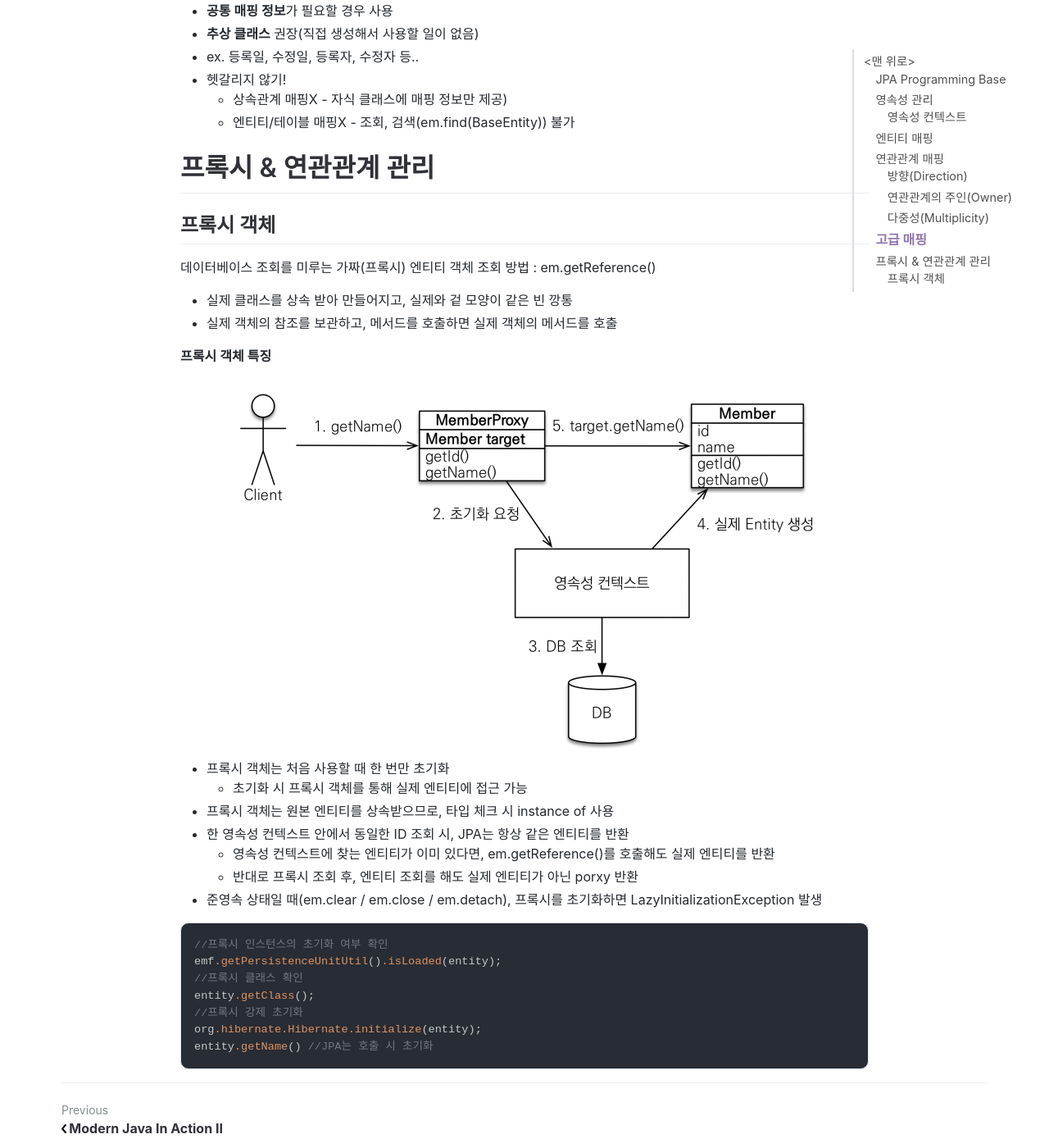
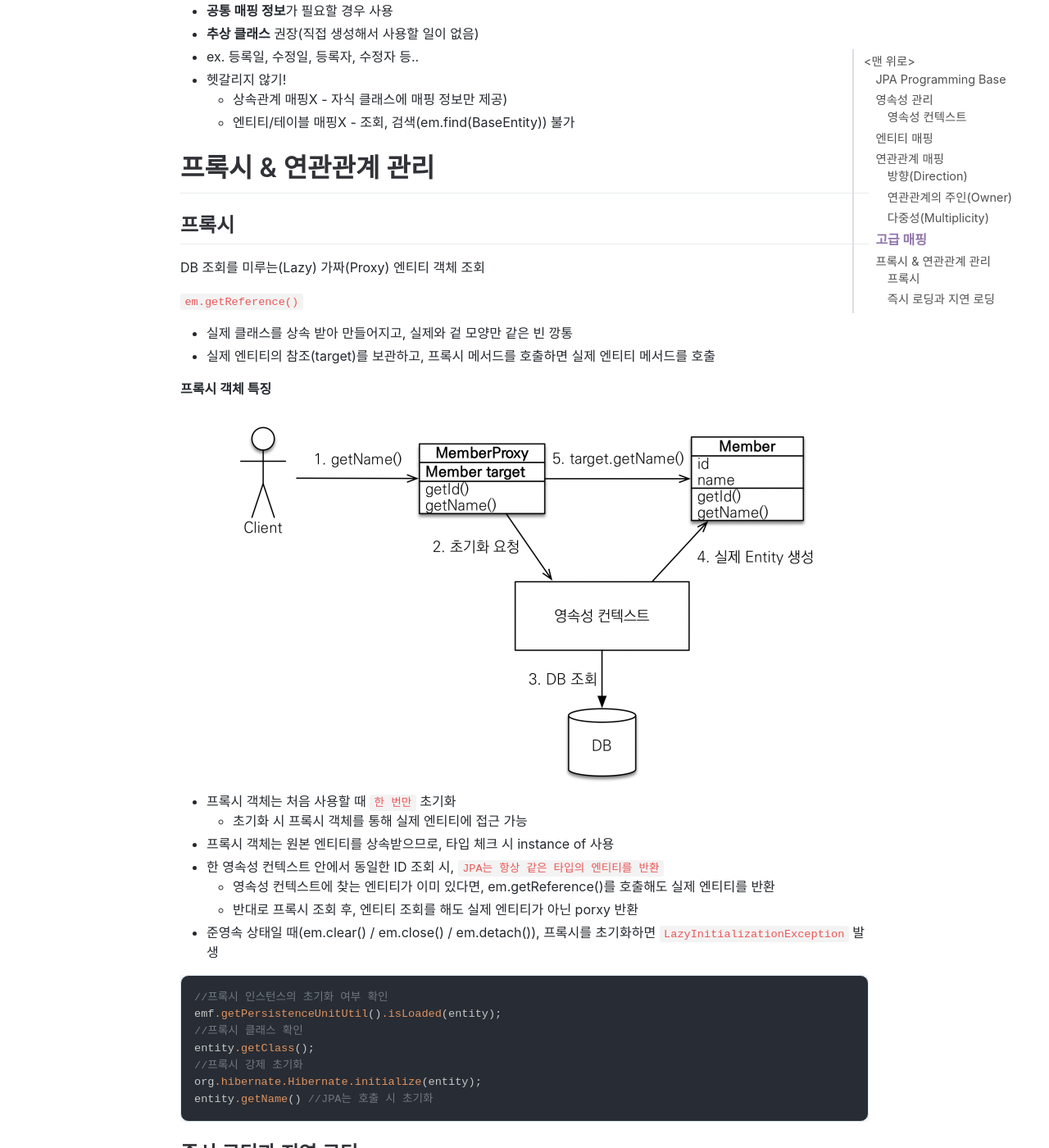
Before and after one commit to jihunparkme/jihunparkme.github.io, a Jekyll site: the page built from _posts/2022-03-29-JPA-Programming-base.md, in a window 1280 px wide and 1400 px high, scrolled down 15667 px. Shown: the whole window at 82% size. Built offline with Jekyll 4.4.1, drawn with Linux system fonts in a browser that asks for light colours; nearby versions of some CDN libraries; comment, search, counter and statistics services are not loaded.

Commit message:
edit: proxy contents

````diff
--- a/_posts/2022-03-29-JPA-Programming-base.md
+++ b/_posts/2022-03-29-JPA-Programming-base.md
@@ -624,24 +624,26 @@ public abstract class Item {
 
 # 프록시 & 연관관계 관리
 
-## 프록시 객체
+## 프록시
 
-데이터베이스 조회를 미루는 가짜(프록시) 엔티티 객체 조회 방법 : em.getReference()
+DB 조회를 미루는(Lazy) 가짜(Proxy) 엔티티 객체 조회
 
-- 실제 클래스를 상속 받아 만들어지고, 실제와 겉 모양이 같은 빈 깡통
-- 실제 객체의 참조를 보관하고, 메서드를 호출하면 실제 객체의 메서드를 호출
+`em.getReference()`
+
+- 실제 클래스를 상속 받아 만들어지고, 실제와 겉 모양만 같은 빈 깡통
+- 실제 엔티티의 참조(target)를 보관하고, 프록시 메서드를 호출하면 실제 엔티티 메서드를 호출
 
 **프록시 객체 특징**
 
-<center><img src="https://raw.githubusercontent.com/jihunparkme/jihunparkme.github.io/master/post_img/jpa/proxy.png" width="80%"></center>
+<center><img src="https://raw.githubusercontent.com/jihunparkme/jihunparkme.github.io/master/post_img/jpa/proxy.png" width="70%"></center>
 
-- 프록시 객체는 처음 사용할 때 한 번만 초기화
+- 프록시 객체는 처음 사용할 때 `한 번만` 초기화
   - 초기화 시 프록시 객체를 통해 실제 엔티티에 접근 가능
 - 프록시 객체는 원본 엔티티를 상속받으므로, 타입 체크 시 instance of 사용
-- 한 영속성 컨텍스트 안에서 동일한 ID 조회 시, JPA는 항상 같은 엔티티를 반환
+- 한 영속성 컨텍스트 안에서 동일한 ID 조회 시, `JPA는 항상 같은 타입의 엔티티를 반환`
   - 영속성 컨텍스트에 찾는 엔티티가 이미 있다면, em.getReference()를 호출해도 실제 엔티티를 반환
   - 반대로 프록시 조회 후, 엔티티 조회를 해도 실제 엔티티가 아닌 porxy 반환
-- 준영속 상태일 때(em.clear / em.close / em.detach), 프록시를 초기화하면 LazyInitializationException 발생
+- 준영속 상태일 때(em.clear() / em.close() / em.detach()), 프록시를 초기화하면 `LazyInitializationException` 발생
 
 ```java
 //프록시 인스턴스의 초기화 여부 확인
@@ -652,3 +654,5 @@ entity.getClass();
 org.hibernate.Hibernate.initialize(entity);
 entity.getName() //JPA는 호출 시 초기화
 ```
+
+## 즉시 로딩과 지연 로딩
````
